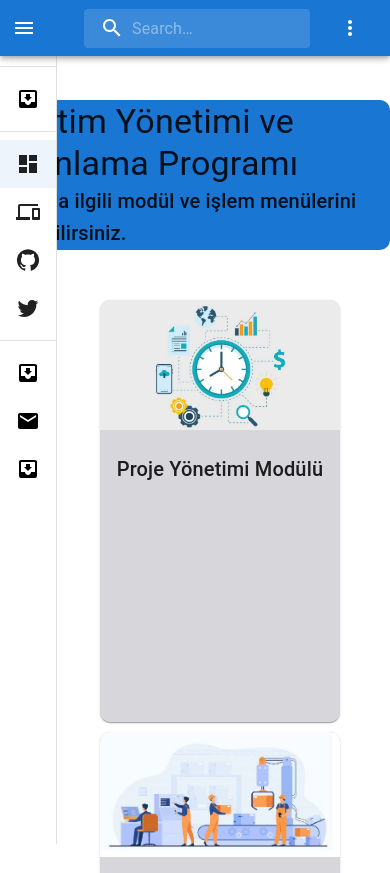
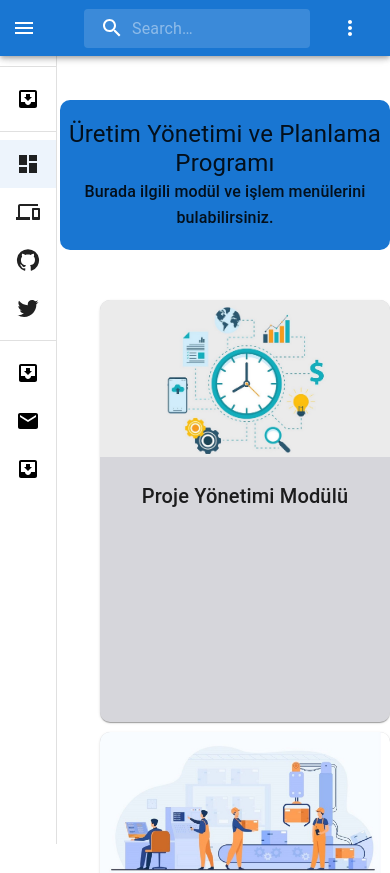
Before and after one commit to firatgoktepe/ERP-Project, a Next.js app: page /dashboard in a window 390 px wide. Shown: the top 873 px of the page. Built offline with nearby package versions, Linux system fonts and the light colour scheme.

Commit message:
style: add logic for responsiveness

```diff
--- a/src/layout/DashboardContent/DashboardContent.tsx
+++ b/src/layout/DashboardContent/DashboardContent.tsx
@@ -4,6 +4,7 @@ import Typography from '@mui/material/Typography'
 import ActionAreaCard from '@/components/common/Card/ActionAreaCard'
 import { MODULE_LIST_ITEMS } from '@/constants/module-items'
 import { styled } from '@mui/material/styles'
+import useMediaQuery from '@mui/material/useMediaQuery'
 
 const HeaderBox = styled(Box)(({ theme }) => ({
   height: 150,
@@ -17,7 +18,7 @@ const HeaderBox = styled(Box)(({ theme }) => ({
     marginLeft: 15,
   },
   [theme.breakpoints.down('sm')]: {
-    marginLeft: 5,
+    marginLeft: 60,
   },
   borderRadius: '10px',
   backgroundColor: theme.palette.primary.main,
@@ -36,22 +37,40 @@ const CardBox = styled(Box)(({ theme }) => ({
   [theme.breakpoints.down('sm')]: {
     gridTemplateColumns: 'repeat(1, 1fr)',
     height: '20%',
+    marginLeft: 100,
+  },
+  [theme.breakpoints.up('sm')]: {
+    marginLeft: 200,
+    marginRight: 50,
   },
   gap: 10,
   marginTop: 10,
   marginBottom: 50,
-  marginLeft: 100,
-  marginRight: 50,
 }))
 
 const DashboardContent: React.FC = (): JSX.Element => {
+  const matches = useMediaQuery('(max-width:600px)')
   return (
     <>
       <HeaderBox>
-        <Typography variant="h4" sx={{ margin: '0 auto' }}>
+        <Typography
+          variant="h4"
+          sx={{
+            margin: '0 auto',
+            fontSize: matches ? '1.5rem' : '2.125rem',
+            textAlign: matches ? 'center' : 'left',
+          }}
+        >
           Üretim Yönetimi ve Planlama Programı
         </Typography>
-        <Typography variant="h6" sx={{ margin: '0 auto' }}>
+        <Typography
+          variant="h6"
+          sx={{
+            margin: '0 auto',
+            fontSize: matches ? '1rem' : '1.25rem',
+            textAlign: matches ? 'center' : 'left',
+          }}
+        >
           Burada ilgili modül ve işlem menülerini bulabilirsiniz.
         </Typography>
       </HeaderBox>
```
